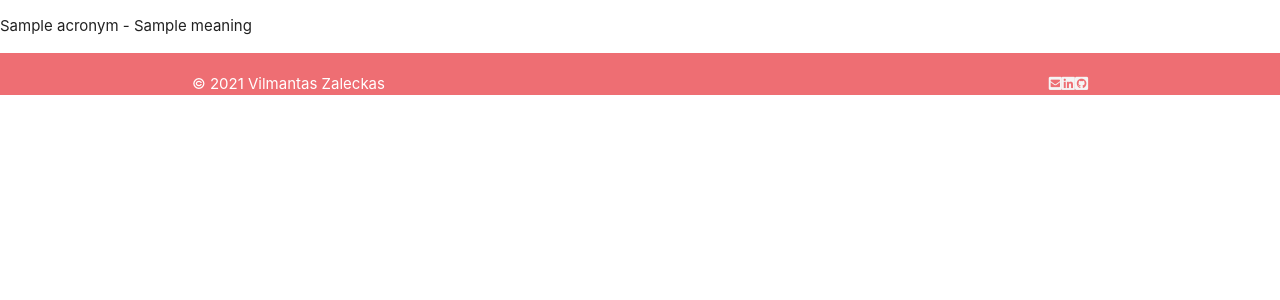
After one commit to Code-Institute-Submissions/CI-MS3-acronym-base, a Flask app: template templates/index.html in a window 1280 px wide. The commit adds this page. Shown: the top 300 px of the page. Run offline with Flask 2, Linux system fonts and the light colour scheme; the template is opened without the code that fills it: most values are stand-ins (such as "Sample title", 1, 10 or a date in 2020); some libraries are stand-ins or nearby versions.

Commit message:
add footer to base.html, create index.html

```diff
--- a/app.py
+++ b/app.py
@@ -18,7 +18,11 @@ app.secret_key = os.environ.get("SECRET_KEY")
 
 mongo = PyMongo(app)
 
-
+@app.route("/")
+@app.route("/get_acronyms")
+def get_acronyms():
+    acronyms = list(mongo.db.acronyms.find())
+    return render_template("index.html", acronyms=acronyms)
 
 
 
--- a/templates/base.html
+++ b/templates/base.html
@@ -7,21 +7,42 @@
     <meta name="viewport" content="width=device-width, initial-scale=1.0">
     <link rel="stylesheet" href="https://cdnjs.cloudflare.com/ajax/libs/materialize/1.0.0/css/materialize.min.css"
         type="text/css">
+    <link rel="stylesheet" href="https://cdnjs.cloudflare.com/ajax/libs/font-awesome/5.15.4/css/all.min.css"
+        type="text/css">
     <link href="https://fonts.googleapis.com/icon?family=Material+Icons" rel="stylesheet">
-    <link rel="stylesheet" type="text/css" href="style.css">
+    <link rel="stylesheet" type="text/css" href="{{ url_for('static', filename='css/style.css') }}">
+    {% block styles %}
+    {% endblock %}
 </head>
+
 <body>
 
     {% block content %}
     {% endblock %}
-</body>
 
+
+
+
+    <footer class="page-footer">
+        <div id="footer-text" class="container">
+            © 2021 Vilmantas Zaleckas
+            <a class="grey-text text-lighten-4 right" target="_blank" href="https://github.com/niekados/">
+                <i class="fab fa-github-square"></i><span class="sr-only">GitHub</span></a>
+            <a class="grey-text text-lighten-4 right" target="_blank"
+                href="www.linkedin.com/in/vilmantas-zaleckas-3907a51b9">
+                <i class="fab fa-linkedin"></i><span class="sr-only">LinkedIn</span></a>
+            <a class="grey-text text-lighten-4 right" target="_blank" href="mailto:galway@europe.com">
+                <i class="fas fa-envelope-square"></i><span class="sr-only">email</span></a>
+        </div>
+    </footer>
 
     <script src="https://code.jquery.com/jquery-3.6.0.min.js"
         integrity="sha256-/xUj+3OJU5yExlq6GSYGSHk7tPXikynS7ogEvDej/m4=" crossorigin="anonymous"></script>
 
     <script src="https://cdnjs.cloudflare.com/ajax/libs/materialize/1.0.0/js/materialize.min.js"></script>
-    <script src="script.js"></script>
-    </body>
+    <script src="{{ url_for('static', filename='js/script.js')}}"></script>
+    {% block scripts %}
+    {% endblock %}
+</body>
 
 </html>
--- /dev/null
+++ b/templates/index.html
@@ -0,0 +1,7 @@
+{% extends "base.html" %}
+{% block content %}
+    {% for acronym in acronyms %}
+       <p> {{ acronym.acronym_name }} - {{ acronym.meaning }} </p>
+    {% endfor %}
+
+{% endblock %}
```
